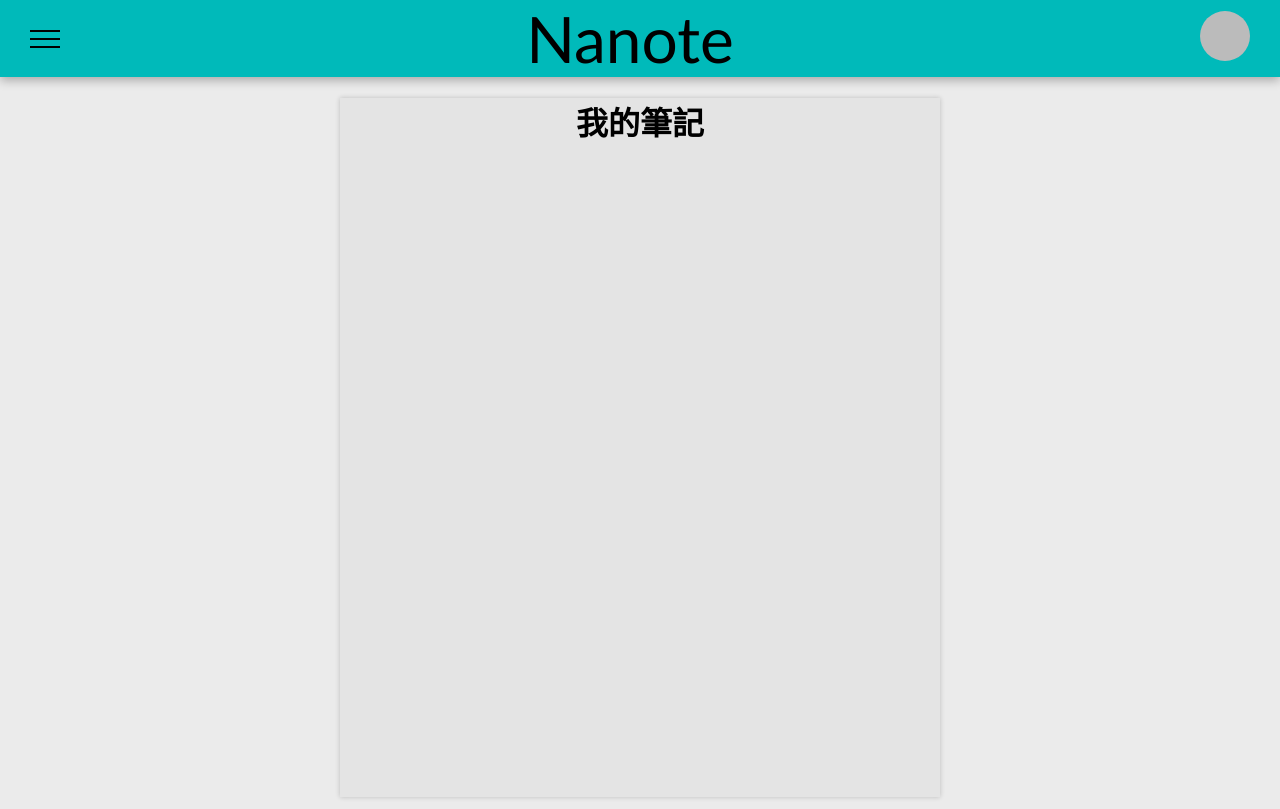
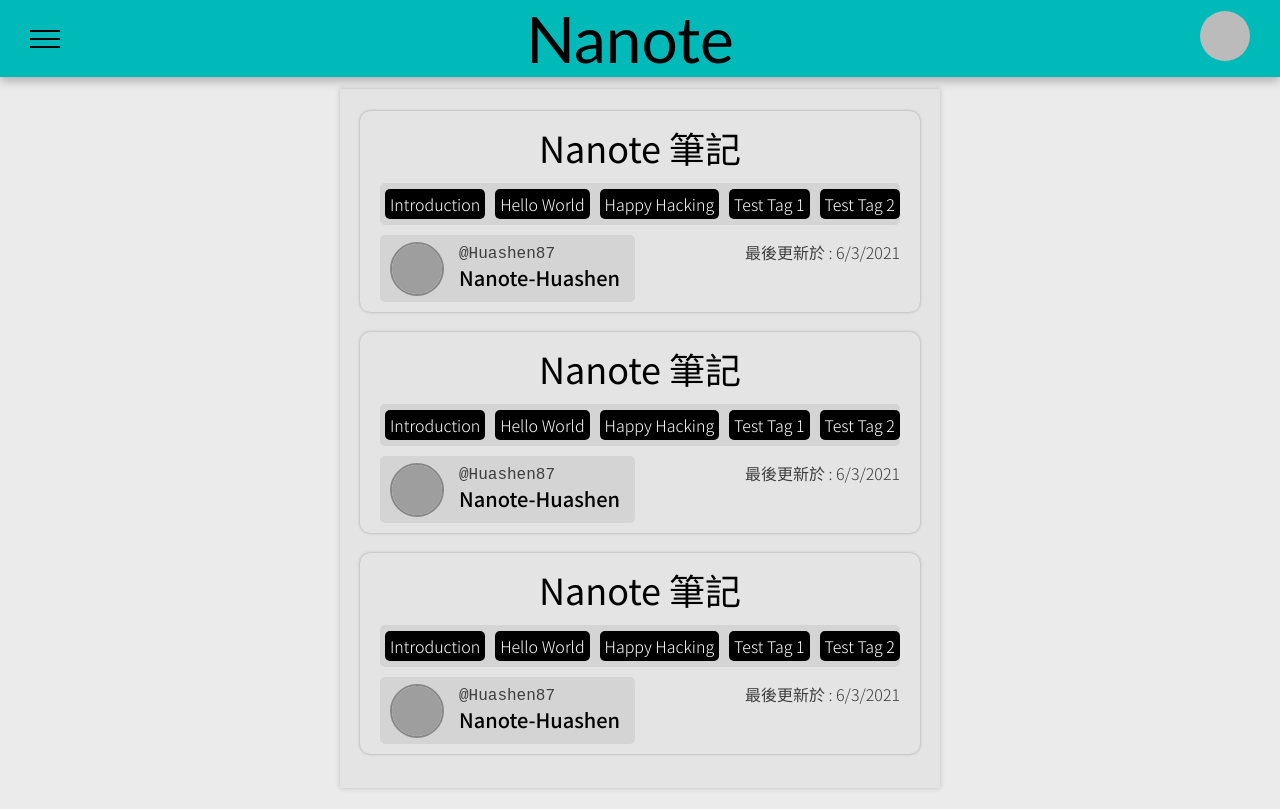
Before and after one commit to Huashen87/nanote, a React (Create React App) app in the folder frontend/: page /my-notes in a window 1280 px wide. Built offline with nearby package versions, Linux system fonts and the light colour scheme; grey boxes are pictures that could not be loaded.

Commit message:
Create a preview notes interface

```diff
--- a/frontend/src/components/Note.tsx
+++ b/frontend/src/components/Note.tsx
@@ -3,7 +3,8 @@ import Tags, { Tag } from './Tags';
 import Info, { AuthorInfo } from './Info';
 import { StyledNote } from './styles';
 
-interface NoteData {
+export interface NoteProps {
+  id: string;
   title: string;
   tags: Tag[];
   author: AuthorInfo;
@@ -11,36 +12,8 @@ interface NoteData {
   content: string;
 }
 
-function Note(props: { id: string }) {
-  const { id } = props;
-
-  const mockData: NoteData = {
-    title: 'Nanote 筆記編號 : ' + id,
-    tags: [
-      { tagName: 'Introduction' },
-      { tagName: 'Hello World' },
-      { tagName: 'Happy Hacking' },
-      { tagName: 'Test Tag 1' },
-      { tagName: 'Test Tag 2' },
-      { tagName: 'Test Tag 3' },
-    ],
-    author: {
-      id: 'Huashen87',
-      name: 'Nanote-Huashen',
-      image: 'https://i.imgur.com/K5ZPD03.jpg',
-    },
-    updatedAt: new Date(),
-    content: `# Nanote
-    \n>取名為 Nanote 的意思是 "Nano" + "note"，如奈米般微小的筆記。
-    \n生活中可能有許多點子、靈感，或是待辦事項，需要快速記錄下來以免忘記，但沒有一個方便、能快速紀錄的地方;也可能會遇到許多之前已經解決的問題，但始終找不到當初留下的紀錄，若有妥善分類將能方便查詢。鑒於這些需求，我希望能夠打造一個簡單、快速、方便、輕量的筆記應用程式，讓自己能夠快速記錄一些瑣碎的事項，並能夠利用分類快速找到相關的筆記。
-    \n作為一名初階(菜鳥)工程師，我知道Nanote目前一定會有許多不足之處，我也會盡我所能地改進它，希望有朝一日它能夠成為很棒的筆記應用程式!
-    \n**如果對於Nanote有任何建議或疑問，請透過我的Github或是Email與我聯繫。**
-    \n- [**我的Github**](https://github.com/Huashen87)
-    \n- [**我的Email**](mailto:HuashenCoding@gmail.com)
-    `,
-  };
-
-  const data: NoteData = mockData;
+function Note(props: { data: NoteProps }) {
+  const { data } = props;
 
   return (
     <StyledNote>
--- /dev/null
+++ b/frontend/src/components/Notes.tsx
@@ -0,0 +1,19 @@
+import PreviewNote, { PreviewNoteProps } from './PreviewNote';
+
+interface NotesProps {
+  notes: PreviewNoteProps[];
+}
+
+function Notes(props: NotesProps) {
+  const { notes } = props;
+
+  return (
+    <>
+      {notes.map((data, index) => (
+        <PreviewNote key={index} data={data} />
+      ))}
+    </>
+  );
+}
+
+export default Notes;
--- /dev/null
+++ b/frontend/src/components/PreviewNote.tsx
@@ -0,0 +1,30 @@
+import Tags, { Tag } from './Tags';
+import Info, { AuthorInfo } from './Info';
+import { StyledPreviewNote } from './styles';
+import { Link } from 'react-router-dom';
+
+export interface PreviewNoteProps {
+  id: string;
+  title: string;
+  tags: Tag[];
+  author: AuthorInfo;
+  updatedAt: Date;
+}
+
+function PreviewNote(props: { data: PreviewNoteProps }) {
+  const {
+    data: { id, title, tags, author, updatedAt },
+  } = props;
+
+  return (
+    <Link to={'/note/' + id}>
+      <StyledPreviewNote>
+        <span>{title}</span>
+        <Tags tags={tags} />
+        <Info author={author} updatedAt={updatedAt} />
+      </StyledPreviewNote>
+    </Link>
+  );
+}
+
+export default PreviewNote;
--- a/frontend/src/components/styles.tsx
+++ b/frontend/src/components/styles.tsx
@@ -71,7 +71,7 @@ export const StyledTextArea = styled.textarea<{ inNote: boolean }>`
   width: 100%;
   padding: 0;
   height: 100%;
-  min-height: calc(100vh - 288px);
+  min-height: calc(100vh - 292px);
   font-family: 'Noto Sans TC', sans-serif;
   resize: none;
   word-wrap: break-word;
@@ -289,10 +289,10 @@ export const StyledNote = styled.div`
 `;
 
 export const StyledTags = styled.div`
-  margin: 10px auto;
+  margin: 10px 0;
   min-height: 32px;
   padding: 5px 0;
-  width: calc(100% - 40px);
+  width: 100%;
   display: flex;
   justify-content: flex-start;
   background-color: #d4d4d4;
@@ -334,11 +334,17 @@ export const StyledContainer = styled.div`
   > div {
     margin: 12px auto;
     width: 100%;
+    padding: 2px 0;
     max-width: 600px;
     height: auto;
-    min-height: calc(100vh - 101px);
+    min-height: calc(100vh - 105px);
     background-color: #e4e4e4;
     box-shadow: 0px 0px 5px rgba(0, 0, 0, 0.2);
+  }
+
+  > div > a {
+    text-decoration: none;
+    color: #000000;
   }
 `;
 
@@ -449,3 +455,21 @@ export const FlexRow = styled.div<{ width: string }>`
   flex-direction: row;
   justify-content: space-around;
 `;
+
+export const StyledPreviewNote = styled.div`
+  width: auto;
+  margin: 20px;
+  background-color: #e4e4e4;
+  padding: 10px 20px;
+  border-radius: 10px;
+  box-shadow: 0px 0px 3px rgba(0, 0, 0, 0.3);
+
+  > span {
+    padding: 5px;
+    font-size: 36px;
+    font-weight: 400;
+    max-width: 100%;
+    overflow-x: hidden;
+    text-overflow: ellipsis;
+  }
+`;
--- a/frontend/src/pages/Container.tsx
+++ b/frontend/src/pages/Container.tsx
@@ -1,5 +1,6 @@
 import { Switch, Route } from 'react-router';
 import { StyledContainer } from '../components/styles';
+import MyNotes from './MyNotes';
 import NewNote from './NewNote';
 import Note from './Note';
 
@@ -12,7 +13,7 @@ function Container() {
             <h1>主頁</h1>
           </Route>
           <Route path="/my-notes">
-            <h1>我的筆記</h1>
+            <MyNotes />
           </Route>
           <Route path="/public-notes">
             <h1>公開的筆記</h1>
--- /dev/null
+++ b/frontend/src/pages/MyNotes.tsx
@@ -0,0 +1,65 @@
+import Notes from '../components/Notes';
+import { PreviewNoteProps } from '../components/PreviewNote';
+
+function MyNotes() {
+  const mockData: PreviewNoteProps[] = [
+    {
+      id: '123',
+      title: 'Nanote 筆記',
+      tags: [
+        { tagName: 'Introduction' },
+        { tagName: 'Hello World' },
+        { tagName: 'Happy Hacking' },
+        { tagName: 'Test Tag 1' },
+        { tagName: 'Test Tag 2' },
+        { tagName: 'Test Tag 3' },
+      ],
+      author: {
+        id: 'Huashen87',
+        name: 'Nanote-Huashen',
+        image: 'https://i.imgur.com/K5ZPD03.jpg',
+      },
+      updatedAt: new Date(),
+    },
+    {
+      id: '1234',
+      title: 'Nanote 筆記',
+      tags: [
+        { tagName: 'Introduction' },
+        { tagName: 'Hello World' },
+        { tagName: 'Happy Hacking' },
+        { tagName: 'Test Tag 1' },
+        { tagName: 'Test Tag 2' },
+        { tagName: 'Test Tag 3' },
+      ],
+      author: {
+        id: 'Huashen87',
+        name: 'Nanote-Huashen',
+        image: 'https://i.imgur.com/K5ZPD03.jpg',
+      },
+      updatedAt: new Date(),
+    },
+    {
+      id: '12345',
+      title: 'Nanote 筆記',
+      tags: [
+        { tagName: 'Introduction' },
+        { tagName: 'Hello World' },
+        { tagName: 'Happy Hacking' },
+        { tagName: 'Test Tag 1' },
+        { tagName: 'Test Tag 2' },
+        { tagName: 'Test Tag 3' },
+      ],
+      author: {
+        id: 'Huashen87',
+        name: 'Nanote-Huashen',
+        image: 'https://i.imgur.com/K5ZPD03.jpg',
+      },
+      updatedAt: new Date(),
+    },
+  ];
+
+  return <Notes notes={mockData} />;
+}
+
+export default MyNotes;
--- a/frontend/src/pages/Note.tsx
+++ b/frontend/src/pages/Note.tsx
@@ -1,11 +1,44 @@
+import { useEffect } from 'react';
 import { useParams } from 'react-router';
 import Note from '../components/Note';
+import { NoteProps } from '../components/Note';
 
 function NotePage() {
   const { id } = useParams<{ id: string }>();
+
+  const mockData: NoteProps = {
+    id: id,
+    title: 'Nanote 筆記編號 : ' + id,
+    tags: [
+      { tagName: 'Introduction' },
+      { tagName: 'Hello World' },
+      { tagName: 'Happy Hacking' },
+      { tagName: 'Test Tag 1' },
+      { tagName: 'Test Tag 2' },
+      { tagName: 'Test Tag 3' },
+    ],
+    author: {
+      id: 'Huashen87',
+      name: 'Nanote-Huashen',
+      image: 'https://i.imgur.com/K5ZPD03.jpg',
+    },
+    updatedAt: new Date(),
+    content: `# Nanote
+    \n>取名為 Nanote 的意思是 "Nano" + "note"，如奈米般微小的筆記。
+    \n生活中可能有許多點子、靈感，或是待辦事項，需要快速記錄下來以免忘記，但沒有一個方便、能快速紀錄的地方;也可能會遇到許多之前已經解決的問題，但始終找不到當初留下的紀錄，若有妥善分類將能方便查詢。鑒於這些需求，我希望能夠打造一個簡單、快速、方便、輕量的筆記應用程式，讓自己能夠快速記錄一些瑣碎的事項，並能夠利用分類快速找到相關的筆記。
+    \n作為一名初階(菜鳥)工程師，我知道Nanote目前一定會有許多不足之處，我也會盡我所能地改進它，希望有朝一日它能夠成為很棒的筆記應用程式!
+    \n**如果對於Nanote有任何建議或疑問，請透過我的Github或是Email與我聯繫。**
+    \n- [**我的Github**](https://github.com/Huashen87)
+    \n- [**我的Email**](mailto:HuashenCoding@gmail.com)
+    `,
+  };
+
+  useEffect(() => {
+    window.scrollTo(0, 0);
+  }, []);
   return (
     <>
-      <Note id={id} />
+      <Note data={mockData} />
     </>
   );
 }
```
